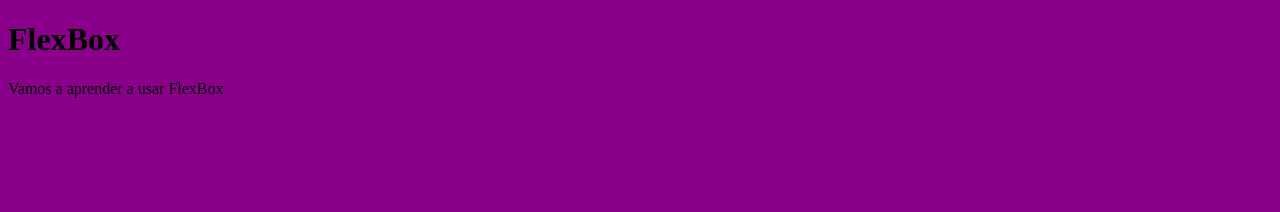
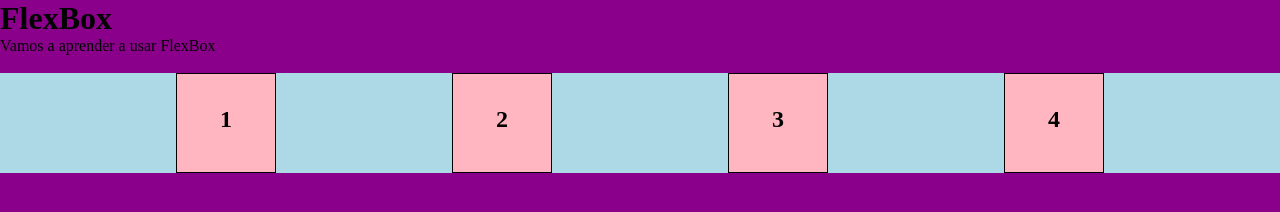
Before and after one commit to lualuna13/Flexbox, a plain HTML site: page index.html in a window 1280 px wide. Drawn offline with Linux system fonts and the light colour scheme.

Commit message:
Probamos propiedades de alineación y justificación de Flexbox

```diff
--- a/index.html
+++ b/index.html
@@ -1,12 +1,22 @@
 <!DOCTYPE html>
 <html lang="en">
+
 <head>
   <meta charset="UTF-8">
   <link rel="stylesheet" href="style.css">
   <title>FlexBox</title>
 </head>
+
 <body>
   <h1>FlexBox</h1>
   <p>Vamos a aprender a usar FlexBox</p>
+  <br>
+  <div class="container">
+    <div class="item">1</div>
+    <div class="item">2</div>
+    <div class="item">3</div>
+    <div class="item">4</div>
+  </div>
 </body>
+
 </html>
--- a/style.css
+++ b/style.css
@@ -1,3 +1,38 @@
+/* Resset Básico */
+* {
+  padding: 0;
+  margin: 0;
+  box-sizing: border-box;
+}
 body {
   background-color: darkmagenta;
+
 }
+
+.container {
+  /* display: inline-flex;  se ajusta al ancho de los items */
+  display: flex; /* se ajusta al espcio disponible - Es más común de usar */
+
+  flex-direction: row;  /* Valor por default, izq a Der */
+  /*flex-direction: row-reverse; /* va de derecha a izquierda */
+  /*flex-direction: column; /* Abajo hacia arriba */
+  /*flex-direction: column-reverse;  Arriba hacia abajo */
+
+  justify-content: start; /* Valor por default */
+  justify-content: end; /* alinea hacia el main end */
+  justify-content: center; /* alinea o distribuye al centro  */
+  justify-content: space-around; /* Distribuye asignando un espacio proporcional */
+  justify-content: space-evenly;
+  background-color: lightblue;
+}
+
+.item {
+  width: 100px;
+  height: 100px;
+  background-color: lightpink;
+  text-align: center;
+  font-size: 24px;
+  font-weight: bold;
+  padding-top: 32px;
+  border: 1px solid black;
+}
```
